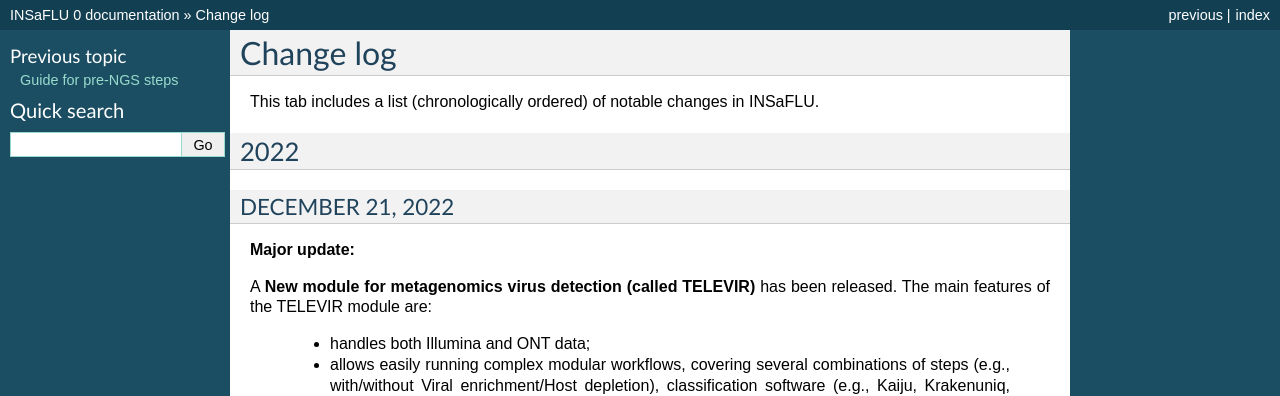
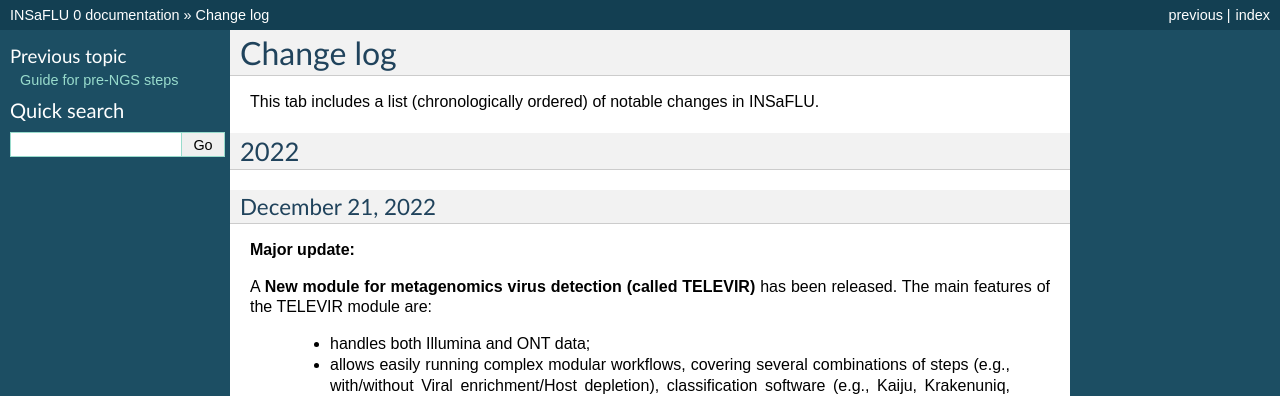
Before and after one commit to INSaFLU/insaflu_docs, a Sphinx documentation site: the page built from docs/change_log.rst, in a window 1280 px wide and 900 px high. Shown: the top 396 px of the window. Built offline with Sphinx 7.4.7, drawn with Linux system fonts in a browser that asks for light colours; formulas are drawn with MathJax 3.

Commit message:
correct typo

```diff
--- a/docs/change_log.rst
+++ b/docs/change_log.rst
@@ -6,7 +6,7 @@
 2022
 -------
 
-DECEMBER 21, 2022
+December 21, 2022
 ..........................
 
 **Major update:**
```
